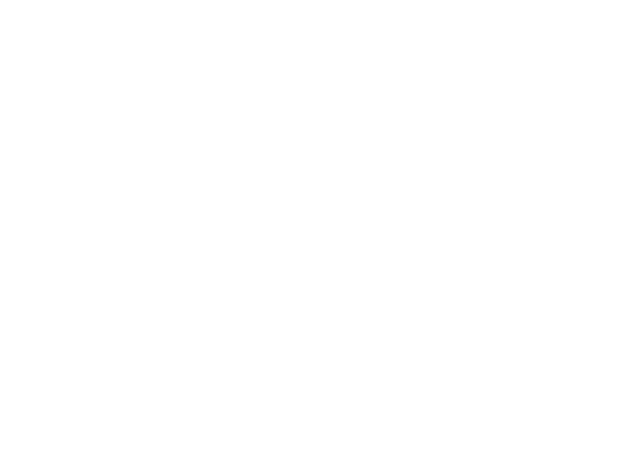
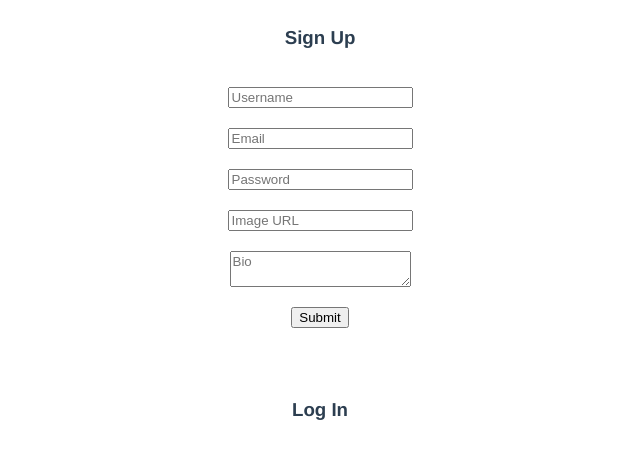
Before and after one commit to isahua16/w22b_frontend, a Vue app: page /#/ in a window 1280 px wide. Shown: the top 458 px of the page, without its empty margins (320-960 px from the left). Built offline with nearby package versions, Linux system fonts and the light colour scheme.

Commit message:
Built the sign up component

```diff
--- a/src/App.vue
+++ b/src/App.vue
@@ -11,5 +11,7 @@
   -moz-osx-font-smoothing: grayscale;
   text-align: center;
   color: #2c3e50;
+  display: grid;
+  place-items: center;
 }
 </style>
--- /dev/null
+++ b/src/components/LogInForm.vue
@@ -0,0 +1,12 @@
+<template>
+  <div>
+    <h3>Log In</h3>
+  </div>
+</template>
+
+<script>
+export default {};
+</script>
+
+<style scoped>
+</style>
--- /dev/null
+++ b/src/components/SignUpForm.vue
@@ -0,0 +1,93 @@
+<template>
+  <div>
+    <h3>Sign Up</h3>
+    <input
+      class="input"
+      type="text"
+      ref="username_input"
+      placeholder="Username"
+    />
+    <input class="input" type="text" ref="email_input" placeholder="Email" />
+    <input
+      class="input"
+      type="text"
+      ref="password_input"
+      placeholder="Password"
+    />
+    <input
+      class="input"
+      type="text"
+      ref="image_url_input"
+      placeholder="Image URL"
+    />
+    <textarea
+      class="input"
+      type="text"
+      ref="bio_input"
+      style="font-family: sans-serif"
+      placeholder="Bio"
+    ></textarea>
+    <button @click="sign_up">Submit</button>
+    <p>{{ message }}</p>
+  </div>
+</template>
+
+<script>
+import axios from "axios";
+export default {
+  data() {
+    return {
+      message: undefined,
+    };
+  },
+  methods: {
+    reset_fields(input_fields) {
+      for (let i = 0; i < input_fields.length; i++) {
+        input_fields[i].value = ``;
+      }
+    },
+    sign_up() {
+      this.message = ``;
+      let input_fields = document.querySelectorAll(`.input`);
+      for (let i = 0; i < input_fields.length; i++) {
+        if (input_fields[i].value === ``) {
+          this.message = `Please fill in all the fields`;
+          return;
+        }
+      }
+      this.message = `Loading...`;
+      axios
+        .request({
+          url: `${process.env.VUE_APP_BASE_DOMAIN}/api/client`,
+          method: `POST`,
+          data: {
+            username: this.$refs[`username_input`].value,
+            email: this.$refs[`email_input`].value,
+            password: this.$refs[`password_input`].value,
+            image_url: this.$refs[`image_url_input`].value,
+            bio: this.$refs[`bio_input`].value,
+          },
+        })
+        .then((res) => {
+          console.log(res);
+          this.message = `Sign up successful. Please log in to proceed`;
+          this.reset_fields(input_fields);
+        })
+        .catch((err) => {
+          console.log(err);
+          this.reset_fields(input_fields);
+          this.message = `An error occured. Try again.`;
+        });
+    },
+  },
+};
+</script>
+
+<style scoped>
+div {
+  display: grid;
+  place-items: center;
+  width: 500px;
+  gap: 20px;
+}
+</style>
--- a/src/router/index.js
+++ b/src/router/index.js
@@ -1,9 +1,15 @@
 import Vue from "vue";
 import VueRouter from "vue-router";
+import HomePage from "@/views/HomePage.vue";
 
 Vue.use(VueRouter);
 
-const routes = [];
+const routes = [
+  {
+    path: "/",
+    component: HomePage,
+  },
+];
 
 const router = new VueRouter({
   routes,
--- /dev/null
+++ b/src/views/HomePage.vue
@@ -0,0 +1,20 @@
+<template>
+  <div>
+    <sign-up-form></sign-up-form>
+    <log-in-form></log-in-form>
+  </div>
+</template>
+
+<script>
+import SignUpForm from "@/components/SignUpForm.vue";
+import LogInForm from "@/components/LogInForm.vue";
+export default {
+  components: {
+    SignUpForm,
+    LogInForm,
+  },
+};
+</script>
+
+<style scoped>
+</style>
```
Also changed, not shown: 2 other files (tests, documents, lock files or other folders).
